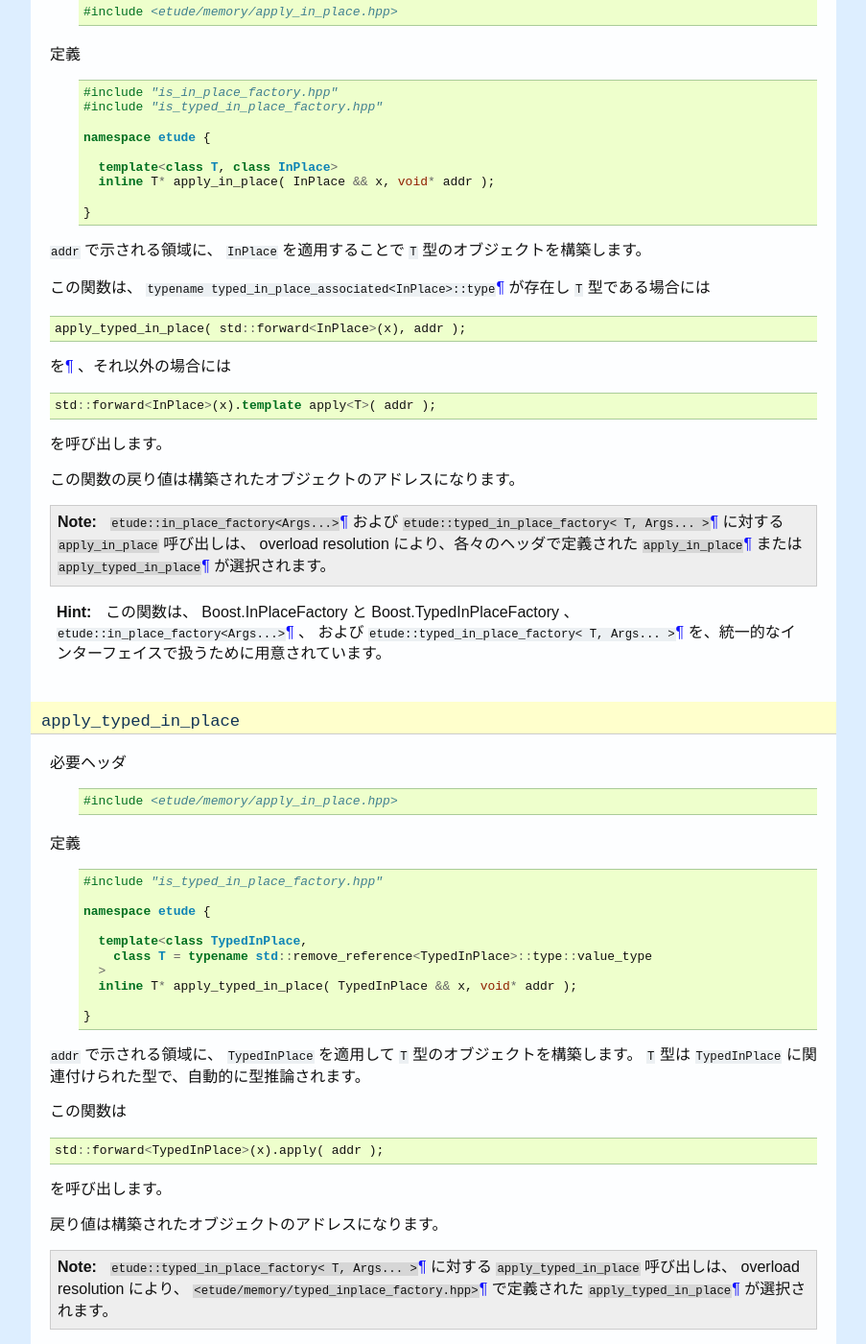
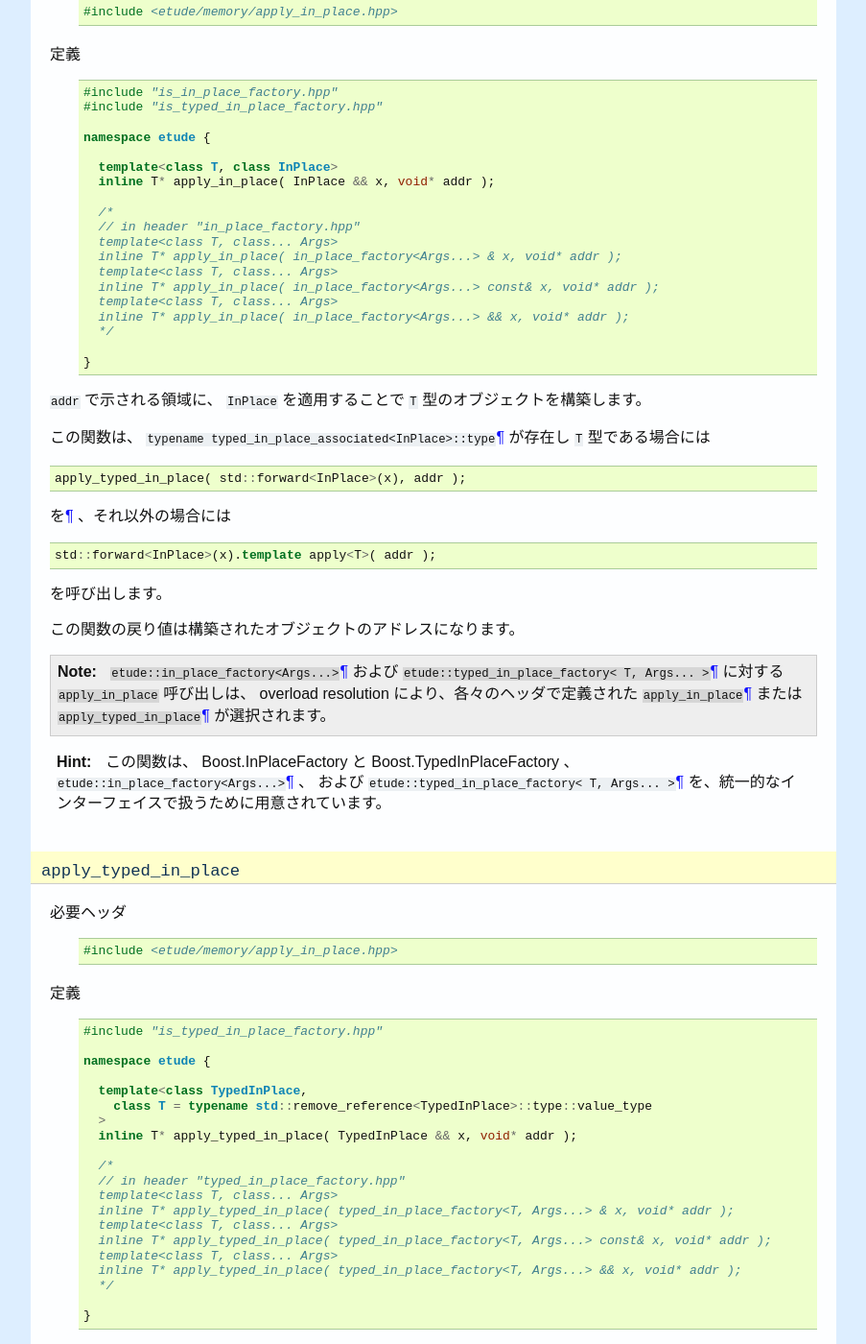
Before and after one commit to gintenlabo/etude, a Sphinx documentation site: the page built from docs/in-place.rst, in a window 1280 px wide and 1400 px high, scrolled down 16387 px. Shown: the whole window at 96% size, without its empty margins (198-1101 px from the left). Built offline with Sphinx 7.4.7, drawn with Linux system fonts in a browser that asks for light colours.

Commit message:
apply_in_place の定義に補足を追加

```diff
--- a/docs/in-place.rst
+++ b/docs/in-place.rst
@@ -1230,6 +1230,16 @@ function template ``in_place`` (typed version)
       template<class T, class InPlace>
       inline T* apply_in_place( InPlace && x, void* addr );
 
+      /*
+      // in header "in_place_factory.hpp"
+      template<class T, class... Args>
+      inline T* apply_in_place( in_place_factory<Args...> & x, void* addr );
+      template<class T, class... Args>
+      inline T* apply_in_place( in_place_factory<Args...> const& x, void* addr );
+      template<class T, class... Args>
+      inline T* apply_in_place( in_place_factory<Args...> && x, void* addr );
+      */
+
     }
 
 .. compound::
@@ -1294,6 +1304,16 @@ function template ``in_place`` (typed version)
       >
       inline T* apply_typed_in_place( TypedInPlace && x, void* addr );
 
+      /*
+      // in header "typed_in_place_factory.hpp"
+      template<class T, class... Args>
+      inline T* apply_typed_in_place( typed_in_place_factory<T, Args...> & x, void* addr );
+      template<class T, class... Args>
+      inline T* apply_typed_in_place( typed_in_place_factory<T, Args...> const& x, void* addr );
+      template<class T, class... Args>
+      inline T* apply_typed_in_place( typed_in_place_factory<T, Args...> && x, void* addr );
+      */
+
     }
 
 .. compound::
```
